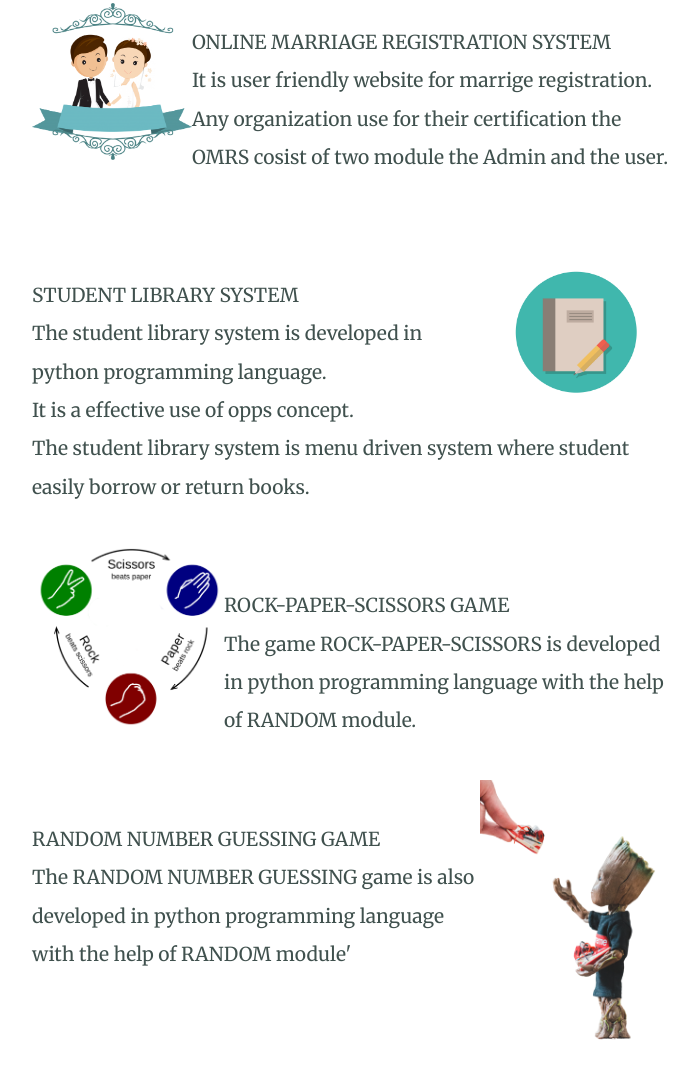
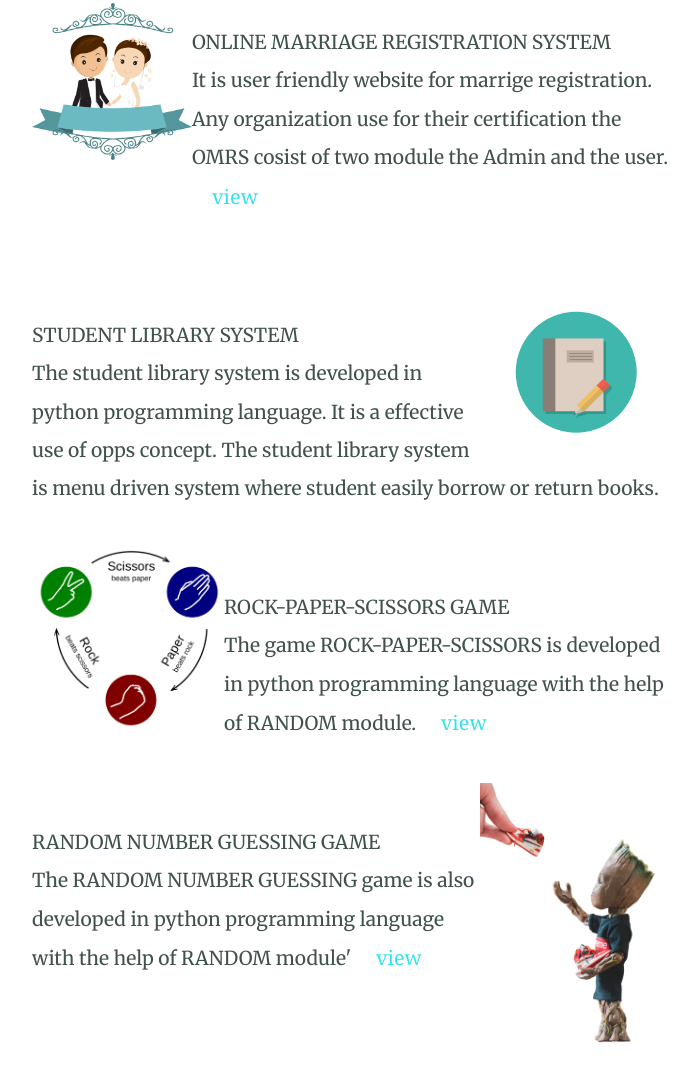
Before and after one commit to maestroNeal/rahul, a plain HTML site: page index.html in a window 1280 px wide. Shown: the part 2000-3074 px from the top of the page, without its empty margins (288-986 px from the left). Drawn offline with Linux system fonts and the light colour scheme; a web font is replaced by a local one.

Commit message:
button is added

```diff
--- a/css/styles.css
+++ b/css/styles.css
@@ -118,6 +118,27 @@ a{
     background-image: linear-gradient(to bottom, #3cb0fd, #3498db);
     text-decoration: none;
   }
+  .btn1 {
+    background: #ffffff;
+    background-image: -webkit-linear-gradient(top, #ffffff, #ffffff);
+    background-image: -moz-linear-gradient(top, #ffffff, #ffffff);
+    background-image: -ms-linear-gradient(top, #ffffff, #ffffff);
+    background-image: -o-linear-gradient(top, #ffffff, #ffffff);
+    background-image: linear-gradient(to bottom, #ffffff, #ffffff);
+    -webkit-border-radius: 28;
+    -moz-border-radius: 28;
+    border-radius: 28px;
+    font-family: Georgia;
+    color: #32e2eb;
+    font-size: 20px;
+    padding: 10px 20px 10px 20px;
+    text-decoration: none;
+  }
+
+  .btn1:hover {
+    text-decoration: none;
+  }
+
   .skill-row{
     width:50%;
     text-align:center;
--- a/index.html
+++ b/index.html
@@ -59,22 +59,30 @@
         <img class="project-image1" src="marriage.png" alt="OMRS">
         <P class="project-text1">ONLINE MARRIAGE REGISTRATION SYSTEM <br>
           It is user friendly website for marrige registration.
-          Any organization use for their certification the OMRS cosist of two module the Admin and the user.</P>
+          Any organization use for their certification the OMRS cosist of two module the Admin and the user.
+          <a class="btn1" href="https://epr.mcaproject.in">view</a>
+        </P>
+
         <img class="project-image2" src="student.png" alt="student library">
         <p class="project-text2">STUDENT LIBRARY SYSTEM <br>
-          The student library system is developed in python programming language. <br>
-          It is a effective use of opps concept. <br>
-          The student library system is menu driven system where student easily borrow or return books.
+          The student library system is developed in python programming language.
+          It is a effective use of opps concept. The student library system is menu driven system where student easily borrow or return books.
+          <!-- <a class="btn1" href="https://github.com/maestroNeal/RandomGuessingNumber">view</a> -->
         </p>
+
         <img class="project-image3" src="rockpaperS.png" alt="rockpaperS">
         <p class="project-text3">ROCK-PAPER-SCISSORS GAME<br>
           The game ROCK-PAPER-SCISSORS is developed in python programming language with the help of RANDOM module.
+          <a class="btn1" href="https://github.com/maestroNeal/rockpaperS">view</a>
         </p>
+
         <img class="project-image4" src="guseeingG.png" alt="gusseeing">
         <p class="project-text4"> RANDOM NUMBER GUESSING GAME <br>
           The RANDOM NUMBER GUESSING game is also developed in python programming language with the help of RANDOM
           module'
+          <a class="btn1" href="https://github.com/maestroNeal/RandomGuessingNumber">view</a>
         </p>
+
       </div>
     </div>
     <hr>
```
